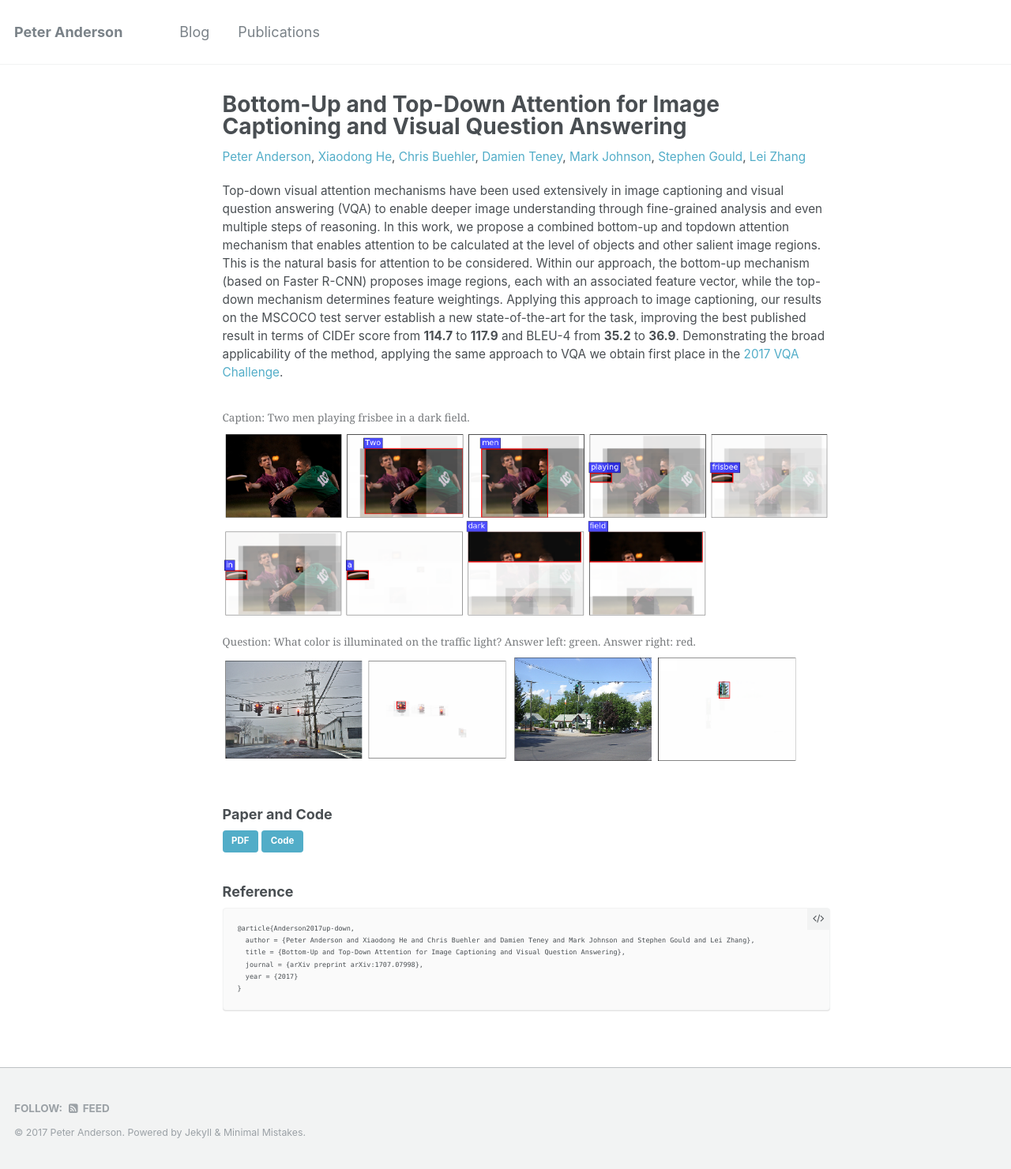
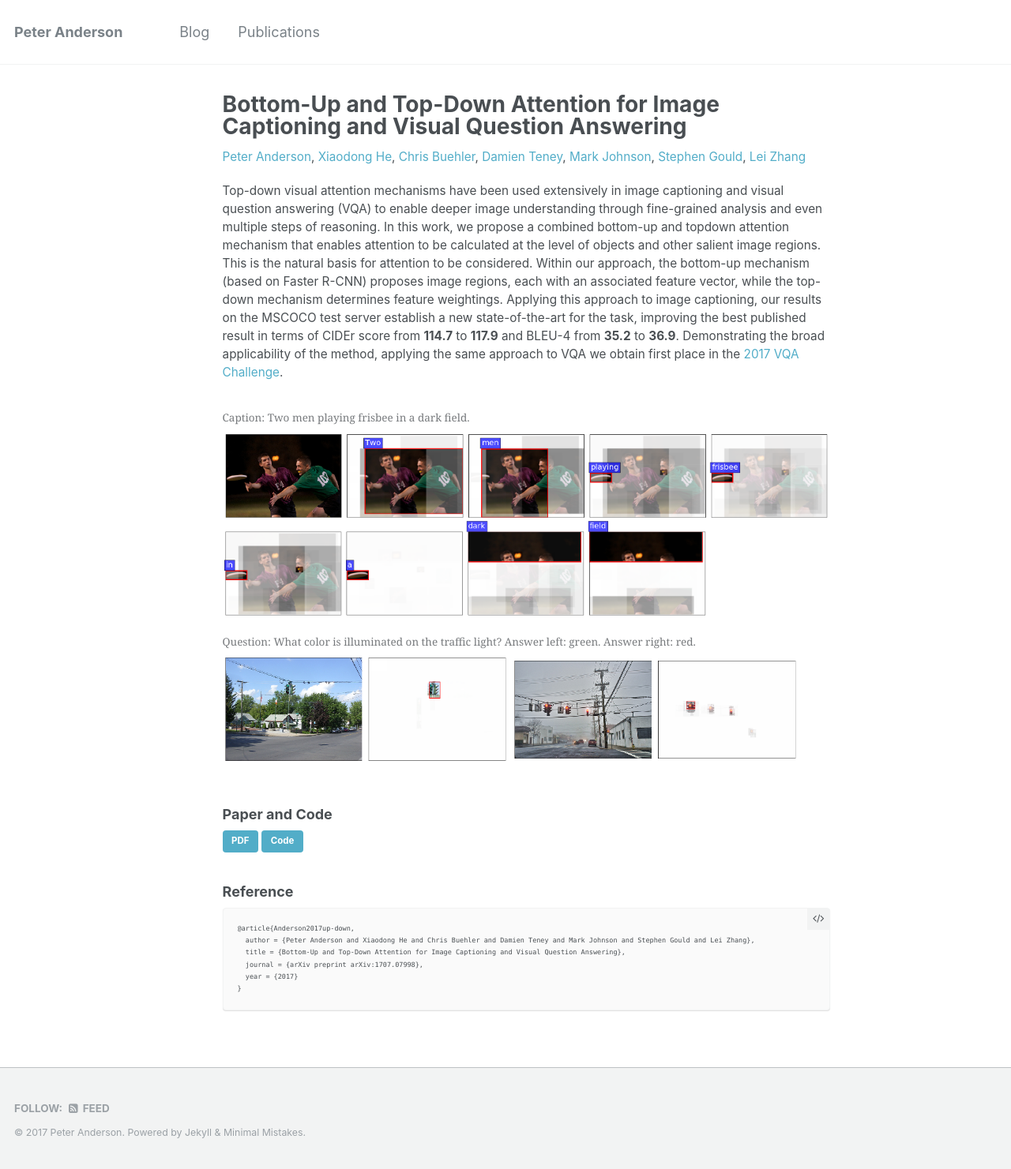
Before and after one commit to peteanderson80/peteanderson80.github.io, a Jekyll site: the page built from _posts/2017-08-11-up-down-attention.md, in a window 1280 px wide. Shown: the whole page at 79% size. Built offline with Jekyll 4.4.1, drawn with Linux system fonts in a browser that asks for light colours; a script that is not in the unit is left out; comment, search, counter and statistics services are not loaded.

Commit message:
Fix order of images

```diff
--- a/_posts/2017-08-11-up-down-attention.md
+++ b/_posts/2017-08-11-up-down-attention.md
@@ -17,8 +17,8 @@ Top-down visual attention mechanisms have been used extensively in image caption
   <figcaption>Caption: Two men playing frisbee in a dark field.</figcaption>
   <img src="{{ site.url }}{{ site.baseurl }}/images/20459.png" alt="">
   <figcaption>Question: What color is illuminated on the traffic light? Answer left: green. Answer right: red.</figcaption>
+  <img src="{{ site.url }}{{ site.baseurl }}/images/vqa_527379.png" alt="" style="max-width: 47%;">
   <img src="{{ site.url }}{{ site.baseurl }}/images/vqa_27756.png" alt="" style="max-width: 47%;">
-  <img src="{{ site.url }}{{ site.baseurl }}/images/vqa_527379.png" alt="" style="max-width: 47%;">
 </figure>
 
 ### Paper and Code
```
